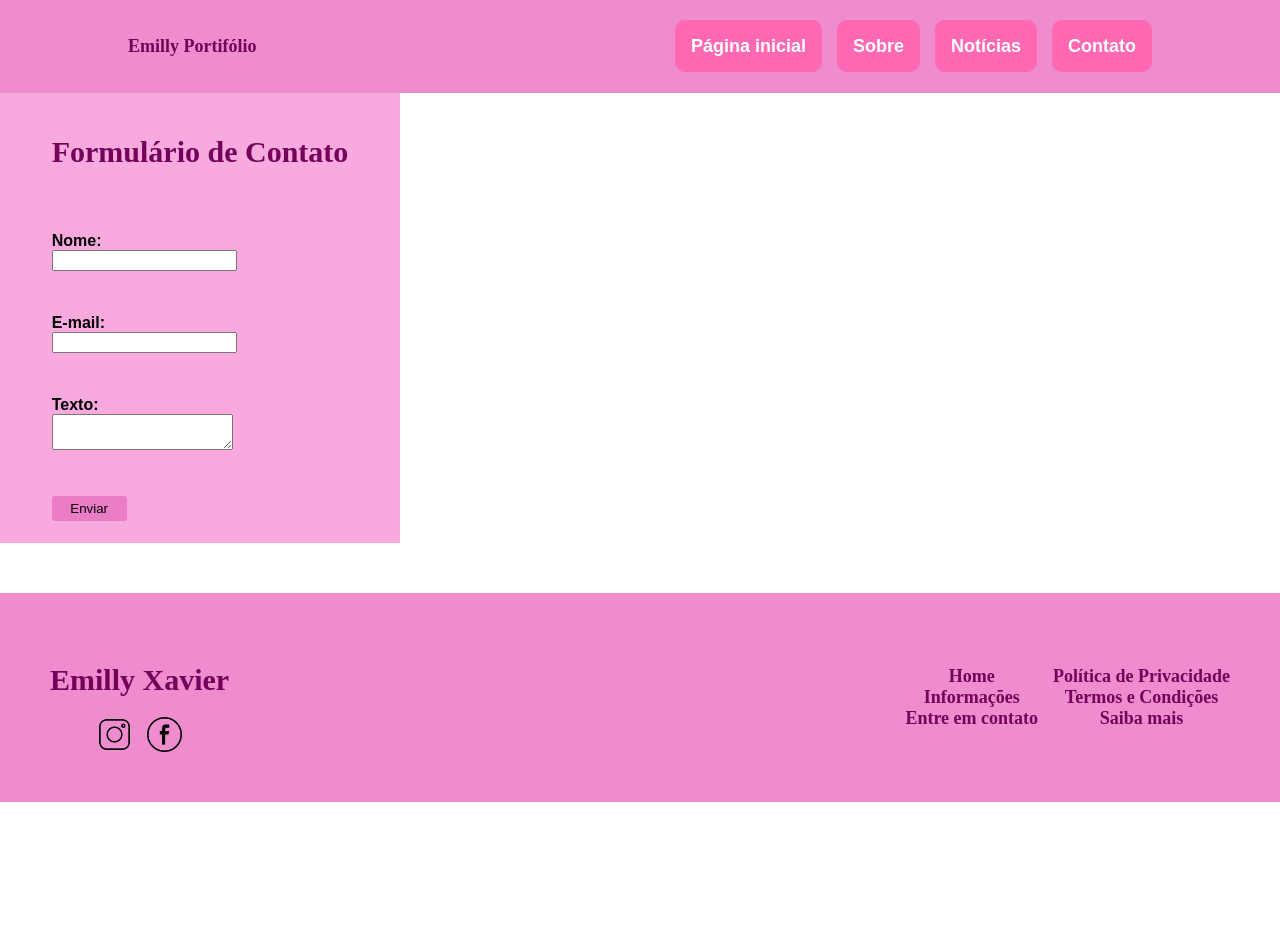
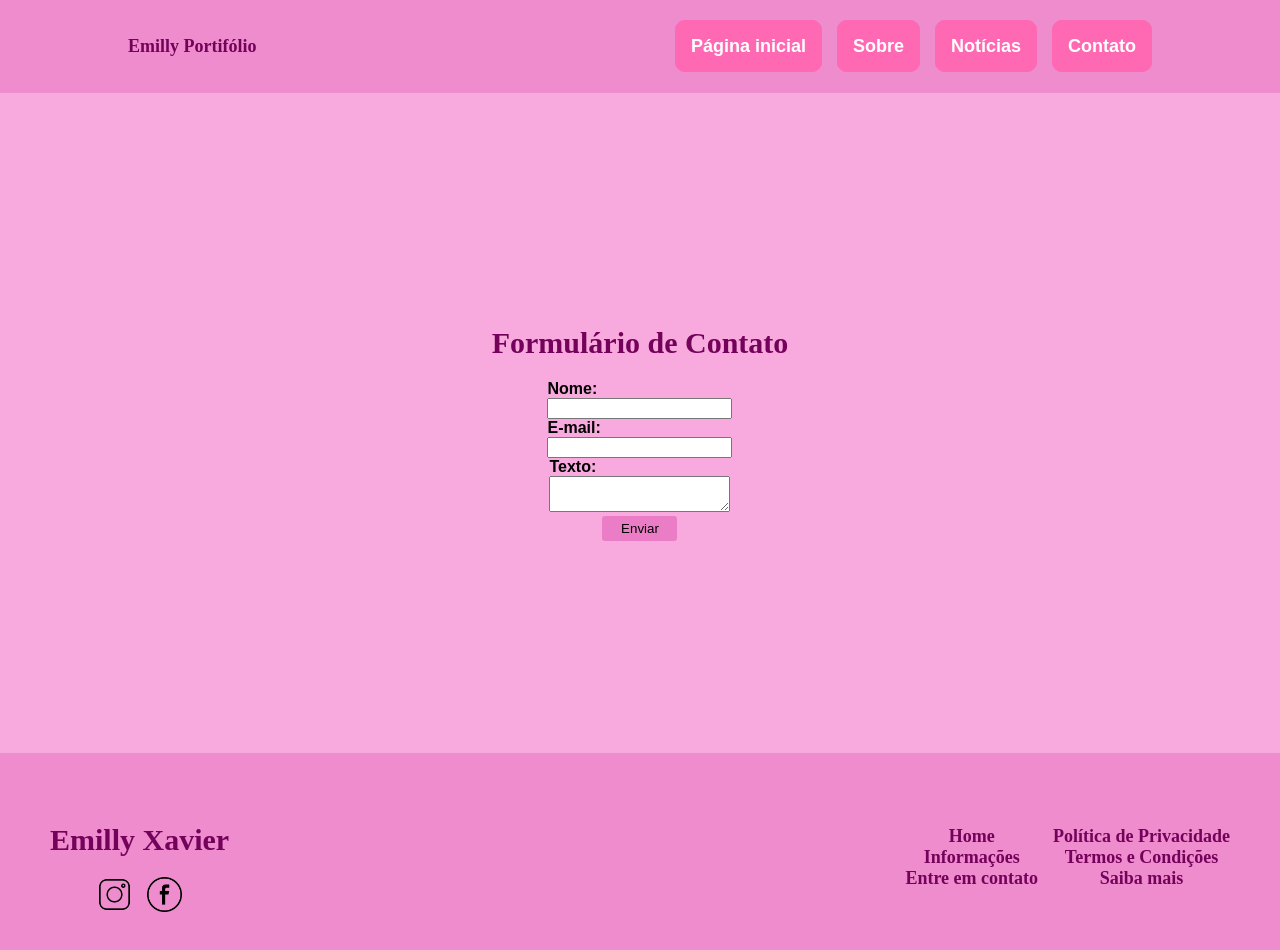
Before and after one commit to Emilly-xavier/Portfolio-main, a React (Vite) app: page /contato in a window 1280 px wide. Shown: the top 950 px of the page. Before the commit the page ends 802 px from the top, so only its background shows below. Built offline with nearby package versions, Linux system fonts and the light colour scheme.

Commit message:
novo commit...

```diff
--- a/src/componentes/contato/Contato.css
+++ b/src/componentes/contato/Contato.css
@@ -1,14 +1,19 @@
 
-.contato {
-    height: 450px;
-    width: 400px;
+.formulario{
+    height: 660px;
+    width: auto;
     background-color: #f8aade;
     display: flex;
-    justify-content: space-around;
-    align-content: center;
-    flex-wrap: wrap;
+    align-items: center;
+    justify-content: center;
+}
+.contato {
+    display: flex;
+    /* justify-content: space-evenly; */
+    /* flex-wrap: wrap; */
     flex-direction: column;
-
+    /* align-content: center; */
+    align-items: center;
 }
 
 label{
--- a/src/componentes/contato/Contato.tsx
+++ b/src/componentes/contato/Contato.tsx
@@ -4,7 +4,7 @@ import '../header/Header'
 function Contato(){
     return(
         <>
-
+        <div className='formulario'>
             <form action="contato" className='contato'>
                 <h1>Formulário de Contato</h1>
                 <div>
@@ -23,7 +23,7 @@ function Contato(){
                     <button type="submit">Enviar</button>
                 </div>
             </form>
-
+    </div>
         </>
     )
 }
--- a/src/componentes/footer/Footer.css
+++ b/src/componentes/footer/Footer.css
@@ -1,7 +1,7 @@
 footer{
     background-color: rgb(238, 140, 205);
     padding: 50px;
-    margin-top: 50px;
+    /* margin-top: 50px; */
     display: flex;
     justify-content: space-between;
     align-items: center;
```
